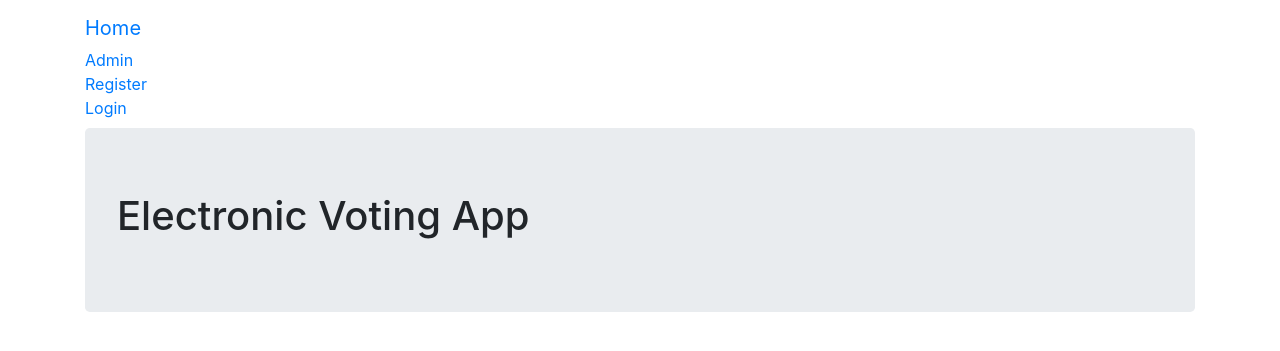
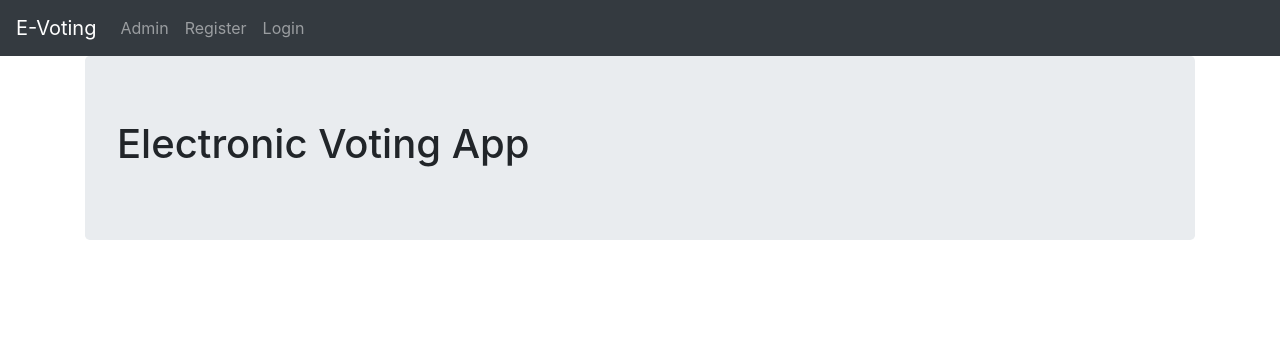
Before and after one commit to arunkumarun/ElectronicVoting, a Django app: page / in a window 1280 px wide. Shown: the top 351 px of the page. Run offline with Django 3.2, Linux system fonts and the light colour scheme; some libraries are stand-ins or nearby versions.

Commit message:
Change in basic.html

```diff
--- a/eVotingApp/templates/authentication/base.html
+++ b/eVotingApp/templates/authentication/base.html
@@ -1,20 +1,33 @@
+<!doctype html>
 <!doctype html>
 <html>
 <head>
     <meta charset="UTF-8">
-    <meta name="viewport" content="width=device-width, user-scalable=no, initial-scale=1.0, maximum-scale=1.0, minimum-scale=1.0">
-    <meta http-equiv="X-UA-Compatible" content="ie=edge">
+    <meta content="width=device-width, user-scalable=no, initial-scale=1.0, maximum-scale=1.0, minimum-scale=1.0"
+          name="viewport">
+    <meta content="ie=edge" http-equiv="X-UA-Compatible">
     <title>Electronic Voting</title>
-    <link rel="stylesheet" href="https://stackpath.bootstrapcdn.com/bootstrap/4.3.1/css/bootstrap.min.css" integrity="sha384-ggOyR0iXCbMQv3Xipma34MD+dH/1fQ784/j6cY/iJTQUOhcWr7x9JvoRxT2MZw1T" crossorigin="anonymous">
+    <link crossorigin="anonymous" href="https://stackpath.bootstrapcdn.com/bootstrap/4.3.1/css/bootstrap.min.css"
+          integrity="sha384-ggOyR0iXCbMQv3Xipma34MD+dH/1fQ784/j6cY/iJTQUOhcWr7x9JvoRxT2MZw1T" rel="stylesheet">
 </head>
 <body>
-    <nav class="navbar navbar-default navbar-static-top">
-        <div class="container">
-            <ul class="nav navbar-nav">
-                <li><a class="navbar-brand" href="{% url 'index' %}">Home</a></li>
-                <li><a class="navbar-link" href="{% url 'admin:index' %}">Admin</a></li>
-                <li><a class="navbar-link" href="{% url 'auth:register' %}">Register</a></li>
-                <li><a class="navbar-link" href="{% url 'auth:user_login' %}">Login</a></li>
+<nav class="navbar navbar-expand-lg navbar-dark bg-dark">
+    <a class="navbar-brand" href="{% url 'index' %}">E-Voting</a>
+    <button aria-controls="navbarText" aria-expanded="false" aria-label="Toggle navigation" class="navbar-toggler"
+            data-target="#navbarText" data-toggle="collapse" type="button">
+        <span class="navbar-toggler-icon"></span>
+    </button>
+    <div class="collapse navbar-collapse" id="navbarText">
+        <ul class="navbar-nav mr-auto">
+            <li class="nav-item">
+                <a class="nav-link" href="{% url 'admin:index' %}">Admin</a>
+            </li>
+            <li class="nav-item">
+                <a class="nav-link" href="{% url 'auth:register' %}">Register</a>
+            </li>
+            <li class="nav-item">
+                <a class="nav-link" href="{% url 'auth:user_login' %}">Login</a>
+            </li>
         </ul>
     </div>
 </nav>
@@ -23,5 +36,9 @@
     {% block body_block %}
     {% endblock %}
 </div>
+
+<script src="https://code.jquery.com/jquery-3.2.1.slim.min.js" integrity="sha384-KJ3o2DKtIkvYIK3UENzmM7KCkRr/rE9/Qpg6aAZGJwFDMVNA/GpGFF93hXpG5KkN" crossorigin="anonymous"></script>
+<script src="https://cdnjs.cloudflare.com/ajax/libs/popper.js/1.12.9/umd/popper.min.js" integrity="sha384-ApNbgh9B+Y1QKtv3Rn7W3mgPxhU9K/ScQsAP7hUibX39j7fakFPskvXusvfa0b4Q" crossorigin="anonymous"></script>
+<script src="https://maxcdn.bootstrapcdn.com/bootstrap/4.0.0/js/bootstrap.min.js" integrity="sha384-JZR6Spejh4U02d8jOt6vLEHfe/JQGiRRSQQxSfFWpi1MquVdAyjUar5+76PVCmYl" crossorigin="anonymous"></script>
 </body>
 </html>
```
Lines whose indentation alone changed are shown as unchanged.
